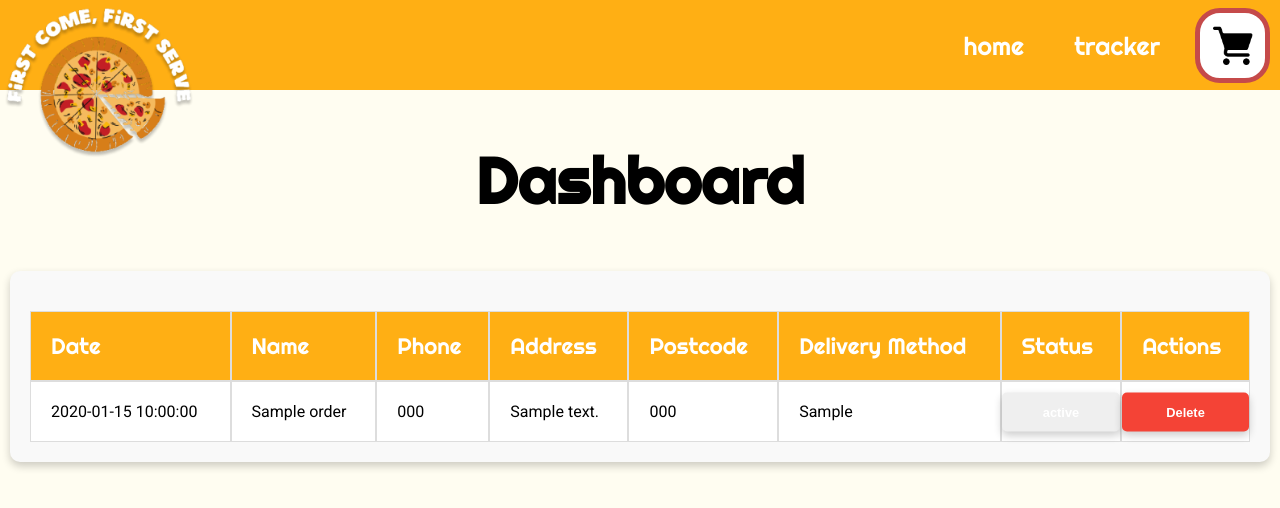
After one commit to nixxxo/PizzaPal-Streamlined-Online-Ordering-Smart-Oven-Integration, a Flask app: template templates/dashboard.html in a window 1280 px wide. The commit adds this page. Shown: the top 508 px of the page. Run offline with Flask 3, Linux system fonts and the light colour scheme; the template is opened without the code that fills it: most values are stand-ins (such as "Sample title", 1, 10 or a date in 2020).

Commit message:
working dashboard

```diff
--- /dev/null
+++ b/main.py
@@ -0,0 +1,145 @@
+import os
+import pymongo
+from pymongo import MongoClient
+from datetime import datetime, timedelta
+import uuid
+from dotenv import load_dotenv
+from bson.objectid import ObjectId
+from flask import Flask, render_template, request, redirect, url_for, session
+import secrets
+
+# Generates a random URL-safe string of 24 characters
+
+
+app = Flask(__name__)
+
+load_dotenv()
+
+# retrieve MongoDB link from environment variable
+MONGO_DB_LINK = os.getenv("MONGO_DB_LINK")
+
+# create MongoClient instance
+client = MongoClient(MONGO_DB_LINK)
+
+# create or retrieve database
+db = client["firstcome"]
+orders = db['Orders']
+carts = db['Carts']
+sessions = db['Sessions']
+
+app = Flask(__name__)
+secret_key = secrets.token_urlsafe(24)
+app.secret_key = secret_key
+
+
+# Database Functions
+
+
+## DASHBOARD CODE ###
+
+def get_order_data():
+    return list(orders.find())
+
+
+def update_status(order_id, new_status):
+    order = orders.find_one({'_id': ObjectId(order_id)})
+    current_status = order['Status']
+    delivery_method = order['DeliveryMethod']
+
+    status_sequence = ['Not Started', 'Preparation', 'Cooking',
+                       'Take Out', 'Out for Delivery', 'Done']
+    current_index = status_sequence.index(current_status)
+    next_index = (current_index + 1) % len(status_sequence)
+    new_status = status_sequence[next_index]
+
+    if current_index == 3:
+        if delivery_method == 'Take Out':
+            new_status = 'Take Out'
+        elif delivery_method == 'Delivery':
+            new_status = 'Out for Delivery'
+
+    if current_index == 2 and delivery_method == 'Delivery':
+        if current_status == 'Cooking':
+            new_status = 'Out for Delivery'
+
+    if current_index == 3 and delivery_method == 'Take Out':
+        if current_status == 'Take Out':
+            new_status = 'Done'
+
+    orders.update_one({'_id': ObjectId(order_id)}, {
+                      '$set': {'Status': new_status}})
+
+
+@app.route('/dashboard')
+def display_orders():
+    orders = get_order_data()
+    # Format date and time in the orders
+    for order in orders:
+        # Assuming 'Date' is the field containing the date and time
+        if 'Date' in order:
+            # Assuming the date is stored as a string or a datetime object
+            date_obj = order['Date']
+            if isinstance(date_obj, str):
+                # Convert the string to a datetime object
+                # Adjust the format if needed
+                date_obj = datetime.strptime(date_obj, '%Y-%m-%d %H:%M:%S')
+            # Format date and time as desired
+            order['Date'] = date_obj.strftime('%d %B %Y, %H:%M')
+    return render_template('dashboard.html', orders=orders)
+
+
+@app.route('/update_status', methods=['POST'])
+def update_order_status():
+    order_id = request.form['order_id']
+    update_status(order_id, request.form['new_status'])
+    return redirect('/dashboard')
+
+
+@app.route('/delete_order', methods=['POST'])
+def delete_order():
+    order_id = request.form['order_id']
+    orders.delete_one({'_id': ObjectId(order_id)})
+    return redirect('/dashboard')
+
+
+## CART CODE ##
+def start_session():
+    session['uid'] = uuid.uuid4()
+    log_data = {
+        'timestamp': datetime.now(),
+        'session_id': session['uid'],
+        'path': request.path,
+        'method': request.method,
+        'ip_address': request.remote_addr
+    }
+    sessions.insert_one(log_data)
+    return log_data
+
+
+def add_order(name, phone, address, postcode, delivery_method, status='Not Started'):
+    # Get the current date and time
+    current_date = datetime.now()
+
+    # Prepare order data
+    order_data = {
+        'Date': current_date,
+        'Name': name,
+        'Phone': phone,
+        'Address': address,
+        'Postcode': postcode,
+        'DeliveryMethod': delivery_method,
+        'Status': status
+    }
+
+    orders.insert_one(order_data)
+
+
+## Home Page ##
+
+@app.route('/')
+def home():
+    return render_template('index.html')
+
+
+if __name__ == '__main__':
+    app.run(debug=True)
--- /dev/null
+++ b/static/dashboard.css
@@ -0,0 +1,129 @@
+body{
+    background-color: #FFFDF1;
+}
+
+.title{
+    margin:0.8em 0em;
+    text-align: center;
+    font-size: 4em;
+}
+
+.dashboard-section {
+    background-color: #F9F9F9;
+    padding: 20px;
+    border-radius: 10px;
+    margin: 10px;
+    box-shadow: 0 4px 8px 0 rgba(0, 0, 0, 0.2);
+}
+
+.dashboard-section table {
+    width: 100%;
+    border-collapse: separate; /* Indicate separate borders for cells */
+    border-spacing: 0; /* No space between cells */
+
+    /* Set the color for the transparent space between rows */
+    background: transparent;
+}
+
+.dashboard-section table tr {
+    border-radius: 10px; /* Rounded corners for each row */
+}
+
+
+table {
+    width: 100%;
+    border-collapse: collapse;
+    margin-top: 20px;
+}
+
+th, td {
+    border: 1px solid #ddd;
+    padding: 20px;
+    text-align: left;
+    font-family: Roboto, sans-serif;
+    margin: 10px;
+}
+
+th {
+    background-color: #FFAF14;
+    font-family: Righteous, sans-serif;
+    font-weight: 400;
+    font-size: 1.4em;
+    color: white
+}
+
+
+tr:nth-child(even) {
+    background-color: white;
+}
+
+tr:nth-child(odd) {
+    background-color: #f5f5f5;
+}
+
+tr:hover {
+    background-color: #e0e0e0;
+}
+
+button.update-button {
+    cursor: pointer;
+    border: none;
+    color: white;
+    border-radius: 5px;
+}
+
+button.update-button[data-status="Not Started"] {
+    background-color: red;
+}
+
+button.update-button[data-status="Preparation"] {
+    background-color: rgb(255, 115, 0);
+}
+
+button.update-button[data-status="Cooking"] {
+    background-color: rgb(255, 196, 0);
+}
+
+button.update-button[data-status="Take Out"],
+button.update-button[data-status="Out for Delivery"] {
+    background-color: rgb(47, 137, 47);
+}
+
+button.update-button[data-status="Done"] {
+    background-color: rgb(4, 69, 4);
+}
+
+button.delete-button {
+    cursor: pointer;
+    border: none;
+    background-color: #f44336;
+    color: white;
+    border-radius: 5px;
+}
+
+button.delete-button:hover {
+    background-color: #d32f2f;
+}
+
+td {
+    position: relative;
+}
+
+form {
+    display: flex;
+    justify-content: center;
+
+}
+
+button {
+    padding: 12px 5px;
+    font-size: 0.8em;
+    position: absolute;
+    font-weight: bold;
+    top: 50%;
+    transform: translateY(-50%);
+    left: 0;
+    right: 0;
+    margin: auto;
+    box-shadow: 0 4px 8px 0 rgba(0, 0, 0, 0.2);
+}
--- a/static/styles.css
+++ b/static/styles.css
@@ -1,5 +1,8 @@
+@import url('https://fonts.googleapis.com/css2?family=Righteous&display=swap');
+@import url('https://fonts.googleapis.com/css2?family=Roboto:ital,wght@0,100;0,300;0,400;0,500;0,700;0,900;1,100;1,300;1,400;1,500;1,700;1,900&display=swap');
+
 body {
-    font-family: Righteous;
+    font-family: 'Righteous', sans-serif;
     margin:0;
 }
 
--- /dev/null
+++ b/templates/dashboard.html
@@ -0,0 +1,57 @@
+<!DOCTYPE html>
+<html lang="en">
+<head>
+    <meta charset="UTF-8">
+    <title>Dashboard</title>
+    <link rel="stylesheet" href="../static/styles.css">
+    <link rel="stylesheet" href="../static/dashboard.css">
+</head>
+<body>
+    <nav>
+        <img src="../static/images/logo.png" alt="logo" id="logo">
+        <span class="nav_text">home</span>
+        <span class="nav_text">tracker</span>
+        <div id="white_block">
+            <img src="../static/images/shooping-cart-icon.png" alt="shooping cart icon" id="shopping-cart-icon">
+        </div>
+    </nav>
+    <h1 class="title">Dashboard</h1>
+    <div class="dashboard-section">
+        <table>
+            <tr>
+                <th>Date</th>
+                <th>Name</th>
+                <th>Phone</th>
+                <th>Address</th>
+                <th>Postcode</th>
+                <th>Delivery Method</th>
+                <th>Status</th>
+                <th>Actions</th>
+            </tr>
+            {% for order in orders %}
+            <tr>
+                <td>{{ order.Date }}</td>
+                <td>{{ order.Name }}</td>
+                <td>{{ order.Phone }}</td>
+                <td>{{ order.Address }}</td>
+                <td>{{ order.Postcode }}</td>
+                <td>{{ order.DeliveryMethod }}</td>
+                <td>
+                    <form action="/update_status" method="post">
+                        <input type="hidden" name="order_id" value="{{ order._id }}">
+                        <input type="hidden" name="new_status" value="{{ order.Status }}">
+                        <button class="update-button" data-status="{{ order.Status }}" type="submit">{{ order.Status }}</button>
+                    </form>
+                </td>
+                <td>
+                    <form action="/delete_order" method="post">
+                        <input type="hidden" name="order_id" value="{{ order._id }}">
+                        <button class="delete-button" type="submit">Delete</button>
+                    </form>
+                </td>
+            </tr>
+            {% endfor %}
+        </table>
+    </div>
+</body>
+</html>
```
